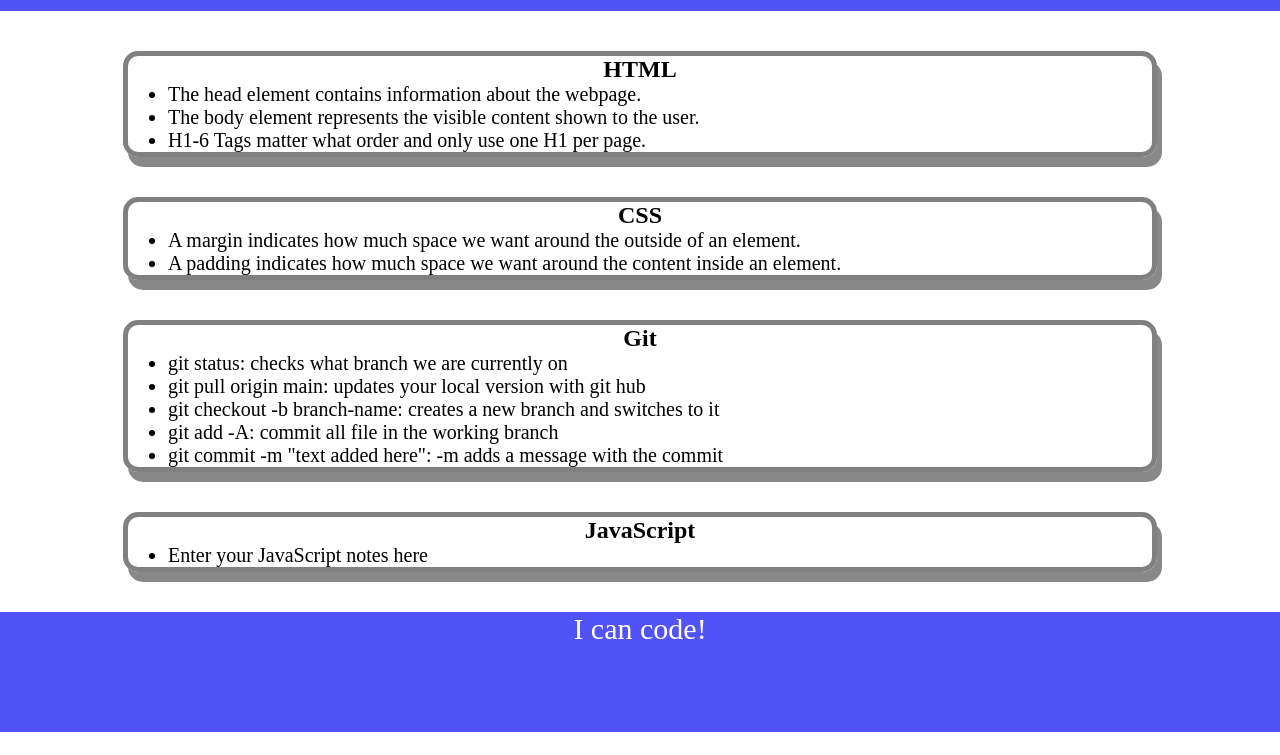
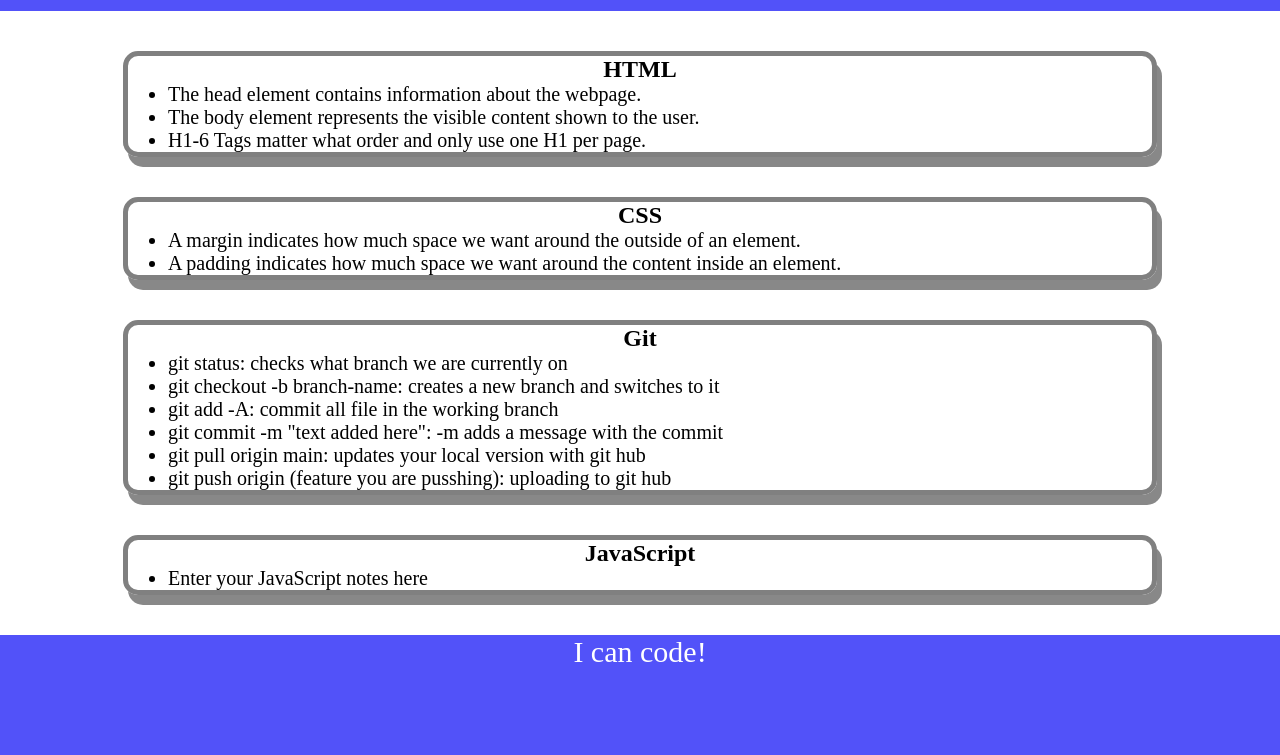
Before and after one commit to rhinosstuff/prework-study-guide, a plain HTML site: page index.html in a window 1280 px wide. Shown: the part 109-864 px from the top of the page. Before the commit the page ends 841 px from the top, so only its background shows below. Drawn offline with Linux system fonts and the light colour scheme.

```diff
--- a/index.html
+++ b/index.html
@@ -34,10 +34,11 @@
         <h2>Git</h2>
         <ul>
           <li>git status: checks what branch we are currently on</li>
-          <li>git pull origin main: updates your local version with git hub</li>
           <li>git checkout -b branch-name: creates a new branch and switches to it</li>
           <li>git add -A: commit all file in the working branch</li>
           <li>git commit -m "text added here": -m adds a message with the commit</li>
+          <li>git pull origin main: updates your local version with git hub</li>
+          <li>git push origin (feature you are pusshing): uploading to git hub</li>
         </ul>
       </section>
 
```
